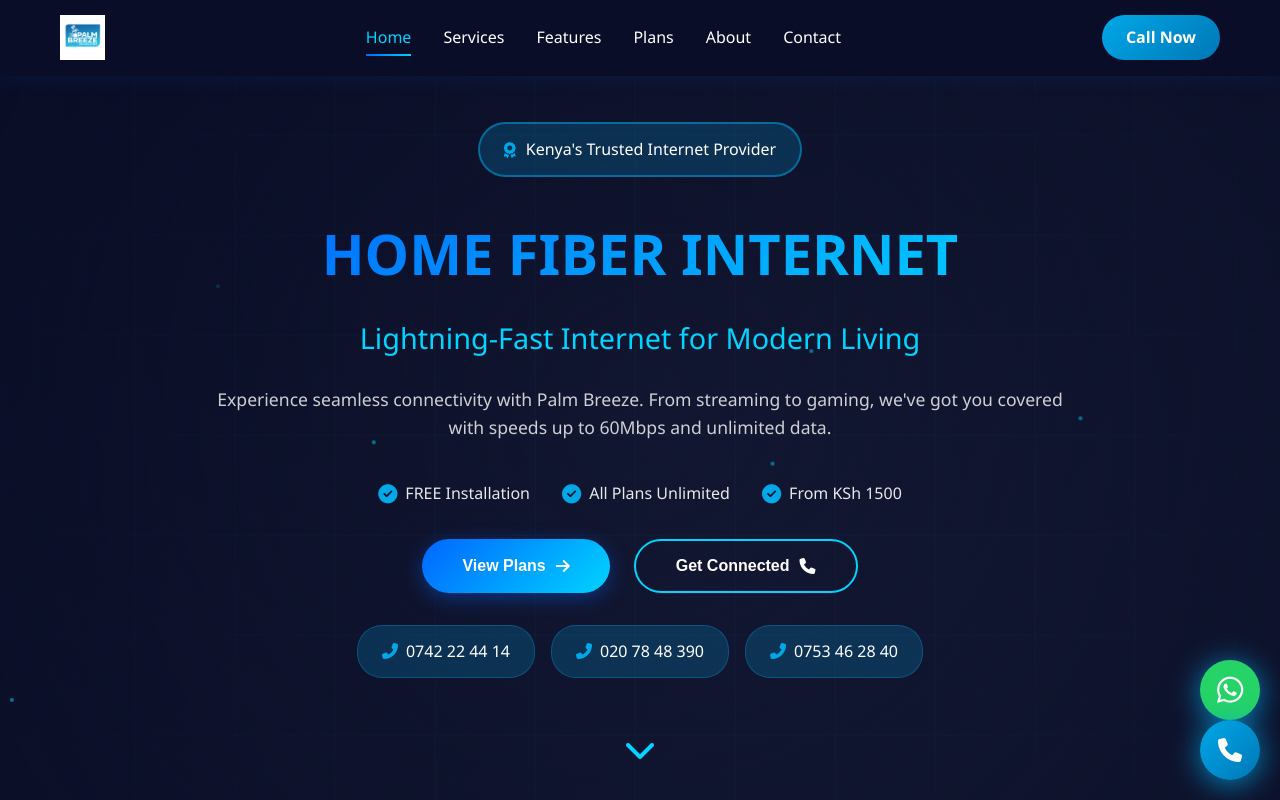
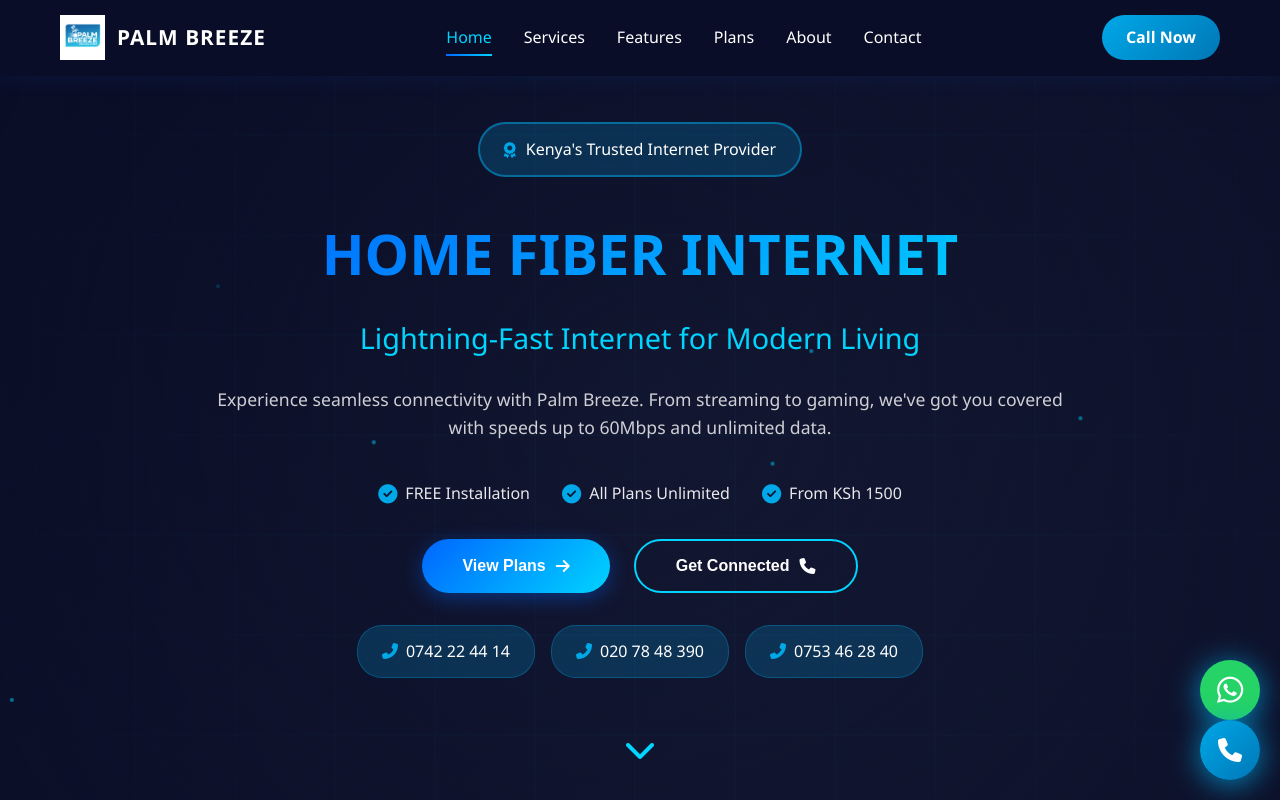
Before and after one commit to fes0010/palm-breeze-landing-page, a plain HTML site: page index.html in a window 1280 px wide. Shown: the top 800 px of the page. Drawn offline with Linux system fonts and the light colour scheme.

Commit message:
Add PALM BREEZE text next to logo in navigation bar with responsive styling

```diff
--- a/index.html
+++ b/index.html
@@ -13,6 +13,7 @@
         <div class="nav-container">
             <div class="logo">
                 <img src="palm-breeze-logo.png" alt="Palm Breeze Networks" class="logo-img">
+                <span class="logo-text">PALM BREEZE</span>
             </div>
             <div class="nav-menu" id="navMenu">
                 <a href="#home" class="nav-link active">Home</a>
--- a/styles.css
+++ b/styles.css
@@ -1784,3 +1784,30 @@
         height: 35px;
     }
 }
+
+/* Logo Text Styling */
+.logo {
+    display: flex;
+    align-items: center;
+    gap: 12px;
+}
+
+.logo-text {
+    font-size: 1.3rem;
+    font-weight: 700;
+    color: var(--text-light);
+    letter-spacing: 1px;
+}
+
+/* Mobile Logo Text */
+@media (max-width: 768px) {
+    .logo-text {
+        font-size: 1.1rem;
+    }
+}
+
+@media (max-width: 480px) {
+    .logo-text {
+        display: none; /* Hide text on very small screens to save space */
+    }
+}
```
